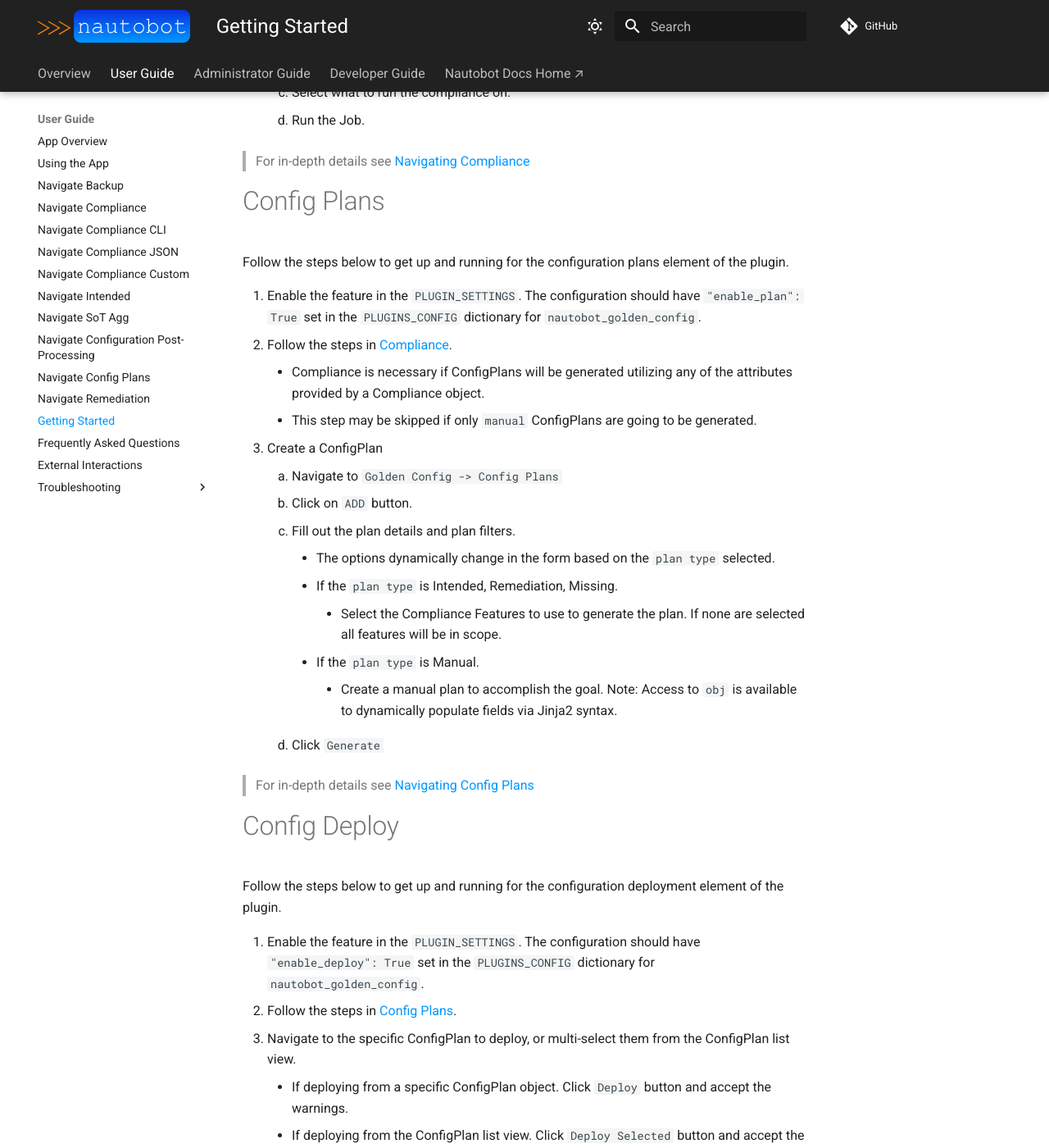
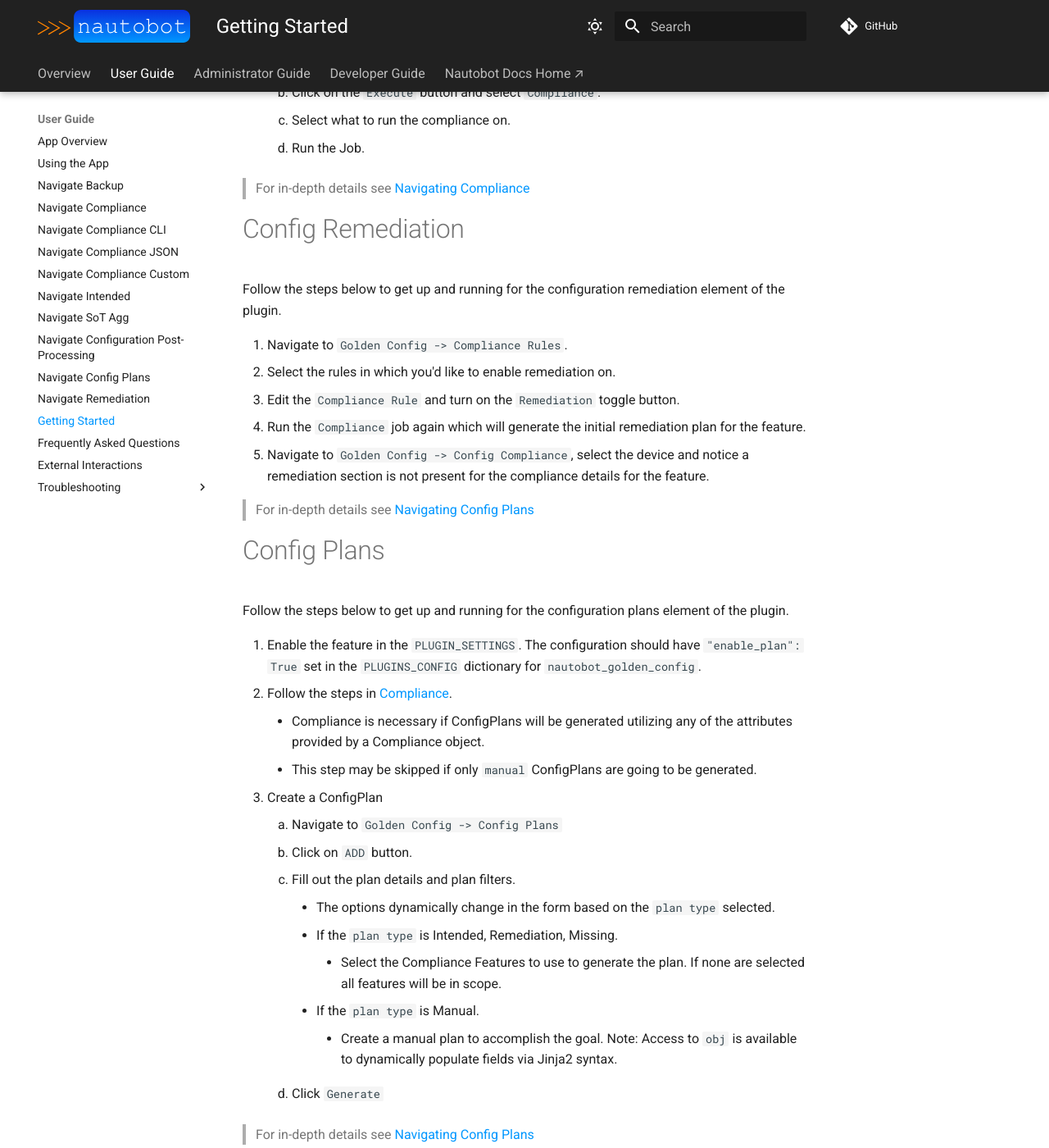
Before and after one commit to nautobot/nautobot-app-golden-config, an MkDocs documentation site: the page built from docs/user/app_getting_started.md, in a window 1280 px wide and 1400 px high, scrolled down 3658 px. Shown: the whole window at 82% size. Built offline with MkDocs 1.6.1 and Material for MkDocs 9.7.7, drawn with Linux system fonts in a browser that asks for light colours; comment, search, counter and statistics services are not loaded; some of the changed text lies outside the part shown.

Commit message:
changing app getting started doc

```diff
--- a/docs/user/app_getting_started.md
+++ b/docs/user/app_getting_started.md
@@ -4,6 +4,7 @@
 - [Backup Configuration](#backup-configuration)
 - [Intended Configuration](#intended-configuration)
 - [Compliance](#compliance)
+- [Config Remediation](#config-remediation)
 - [Config Plans](#config-plans)
 - [Config Deploy](#config-deploy)
 - [Load Properties from Git](#load-properties-from-git)
@@ -124,6 +125,18 @@
 
 > For in-depth details see [Navigating Compliance](./app_feature_compliance.md)
 
+# Config Remediation
+
+Follow the steps below to get up and running for the configuration remediation element of the plugin.
+
+1. Navigate to `Golden Config -> Compliance Rules`.
+2. Select the rules in which you'd like to enable remediation on.
+3. Edit the `Compliance Rule` and turn on the `Remediation` toggle button.
+4. Run the `Compliance` job again which will generate the initial remediation plan for the feature.
+5. Navigate to `Golden Config -> Config Compliance`, select the device and notice a remediation section is not present for the compliance details for the feature.
+
+> For in-depth details see [Navigating Config Plans](./app_feature_remediation.md)
+
 # Config Plans
 
 Follow the steps below to get up and running for the configuration plans element of the plugin.
```
Also changed, not shown: other parts of docs/user/app_getting_started.md (+0 -12 lines).
